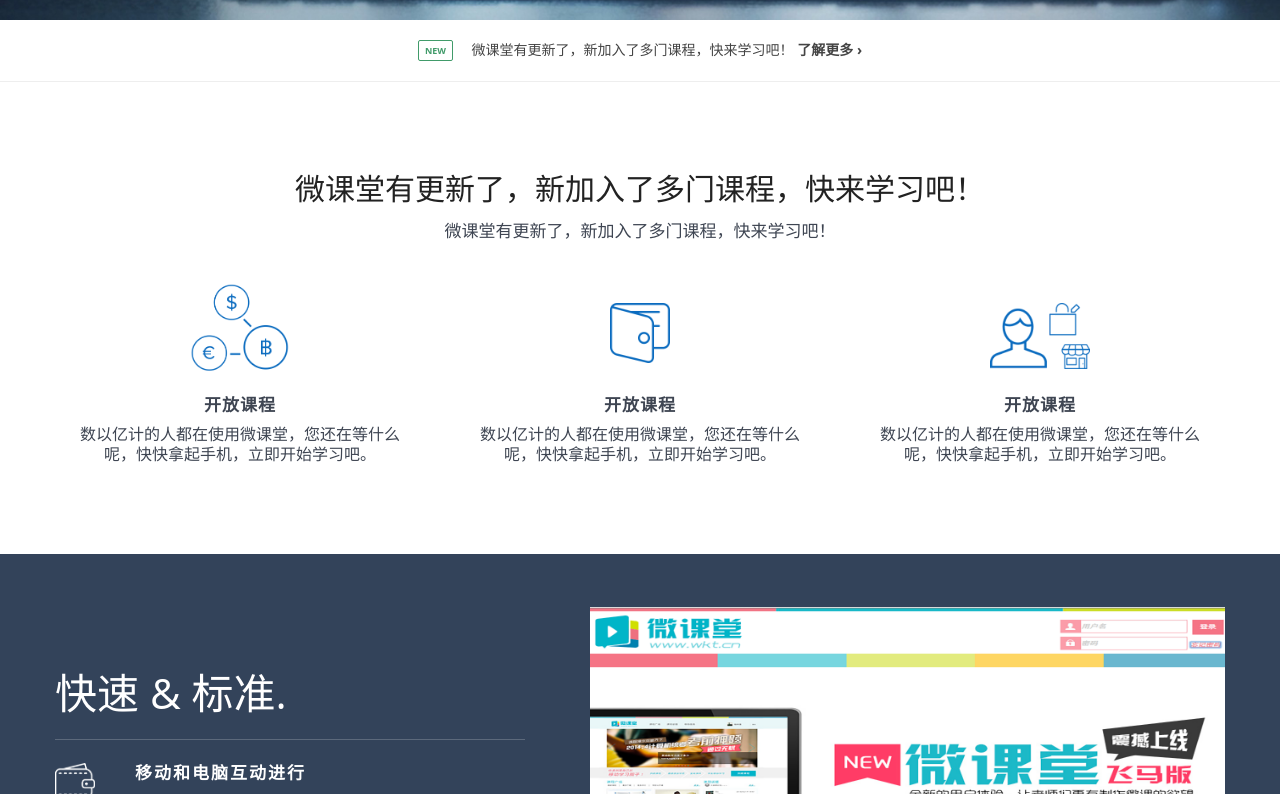
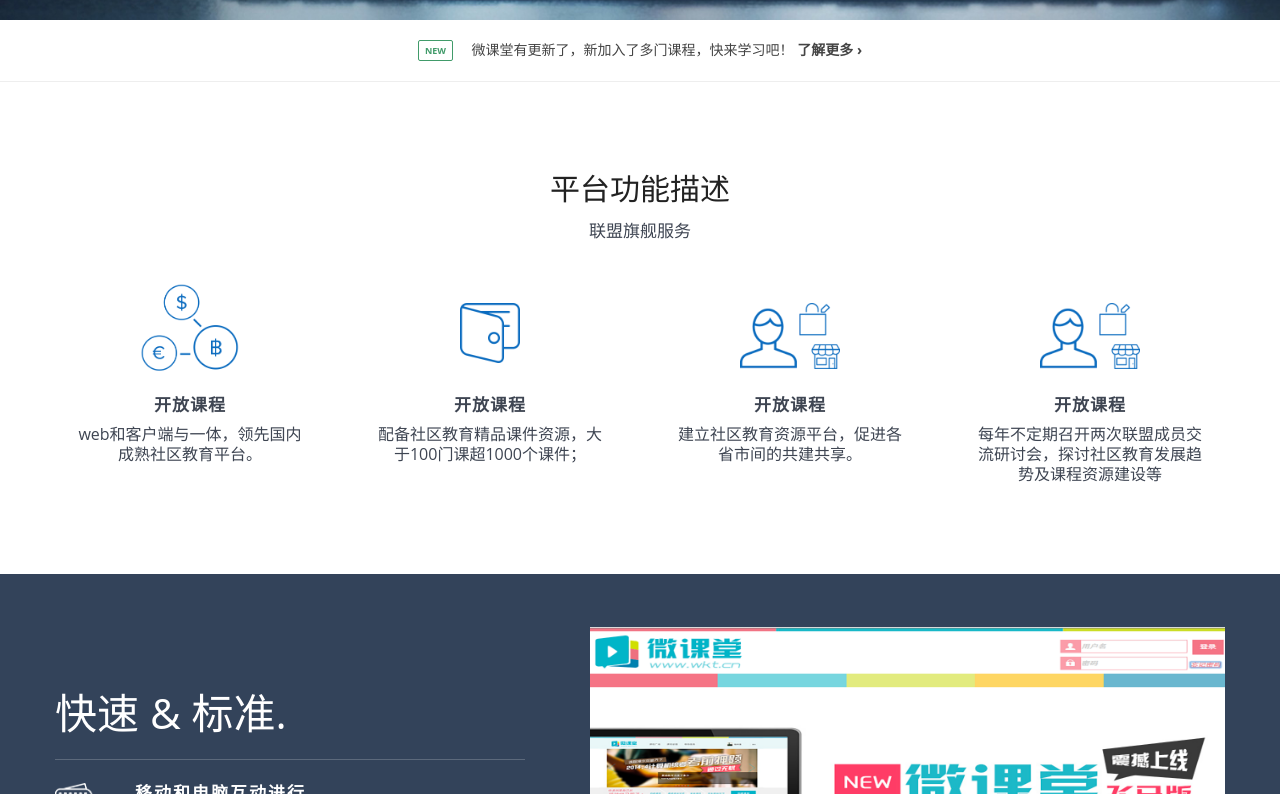
Before and after one commit to lanvige/curiosity, a plain HTML site: page index.html in a window 1280 px wide. Shown: the part 580-1374 px from the top of the page. Drawn offline with Linux system fonts and the light colour scheme.

Commit message:
change text

```diff
--- a/css/web.css
+++ b/css/web.css
@@ -137,23 +137,23 @@ hr {
   font-size:17px;
   margin-bottom:40px
 }
-#features .col-md-4 {
+#features .col-md-3 {
   text-align:center;
   padding-top:90px;
   background:center top no-repeat;
   background-image:url(/images/i-buy.png);
   background-size:100px
 }
-#features .col-md-4.store {
+#features .col-md-3.store {
   background-image:url(/images/i-store.png);
   background-size:60px;
   background-position:center 20px
 }
-#features .col-md-4.spend {
+#features .col-md-3.spend {
   background-image:url(/images/i-spend.png);
   background-position:center 20px
 }
-#features .col-md-4 p {
+#features .col-md-3 p {
   padding:0 20px
 }
 
--- a/index.html
+++ b/index.html
@@ -46,8 +46,8 @@
     <!-- Start of NavBar in Top -->
     <div  id="intro" class="container-fluid">
         <div class="intro-content text-center">
-            <h1 style="color:white;">欢迎使用微课堂!</h1>
-            <p>微课堂是创新的移动教学平台，它让学校快速跨入移动互联网时代，使管理更便捷，更高效；轻松地把微课，作业，考试装进手机，实现随时随地学习；支持在线问答，随时互动，建立掌上学习社区，让学习不再孤独。</p>
+            <h1 style="color:white;">国内首家社区教育联盟</h1>
+            <p>联盟使命/目的：为联盟成员提供基于传统互联网及移动互联网的数字化社区教育资源和平台服务搭建信息共享、交流合作的平台，促进成员间技术研讨、业务合作、行业资源有效利用和共享，帮助联盟成员解决发展中遇到的问题。</p>
             <hr>
         </div>
     </div><!-- End of header -->
@@ -60,21 +60,25 @@
     <!-- Start of NavBar in Top -->
     <div id="features" class="container">
         <div class="row text-center">
-            <h2>微课堂有更新了，新加入了多门课程，快来学习吧！</h2>
-            <p class="lead">微课堂有更新了，新加入了多门课程，快来学习吧！</p>
+            <h2>平台功能描述</h2>
+            <p class="lead">联盟旗舰服务</p>
         </div>
         <div class="row">
-            <div class="col-md-4 buy">
+            <div class="col-md-3 buy">
                 <h3>开放课程</h3>
-                <p>数以亿计的人都在使用微课堂，您还在等什么呢，快快拿起手机，立即开始学习吧。</p>
+                <p>web和客户端与一体，领先国内成熟社区教育平台。</p>
             </div>
-            <div class="col-md-4 store">
+            <div class="col-md-3 store">
                 <h3>开放课程</h3>
-                <p>数以亿计的人都在使用微课堂，您还在等什么呢，快快拿起手机，立即开始学习吧。</p>
+                <p>配备社区教育精品课件资源，大于100门课超1000个课件；</p>
             </div>
-            <div class="col-md-4 spend">
+            <div class="col-md-3 spend">
                 <h3>开放课程</h3>
-                <p>数以亿计的人都在使用微课堂，您还在等什么呢，快快拿起手机，立即开始学习吧。</p>
+                <p>建立社区教育资源平台，促进各省市间的共建共享。</p>
+            </div>
+            <div class="col-md-3 spend">
+                <h3>开放课程</h3>
+                <p>每年不定期召开两次联盟成员交流研讨会，探讨社区教育发展趋势及课程资源建设等</p>
             </div>
         </div>
     </div><!-- End of Feature -->
```
